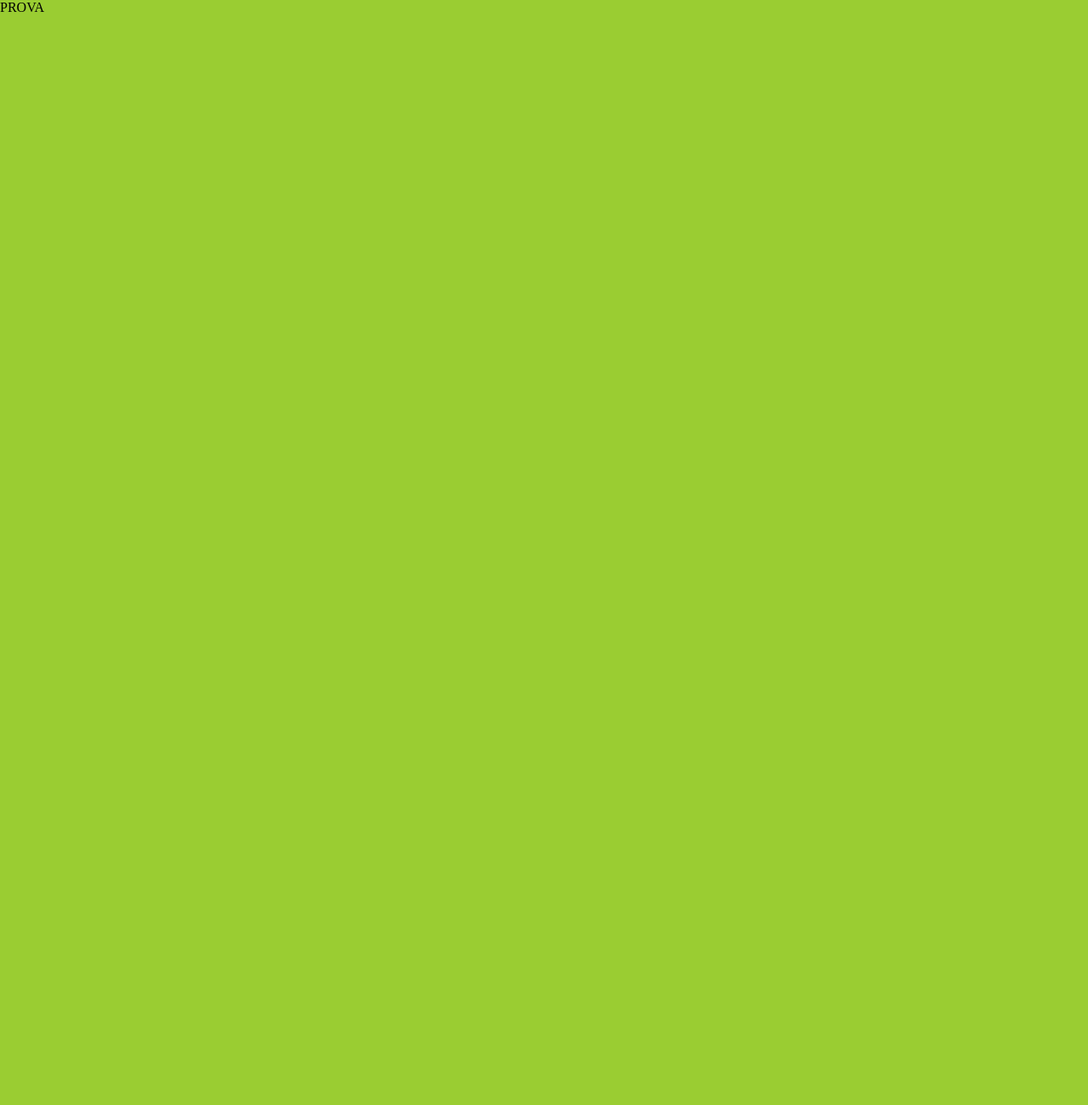
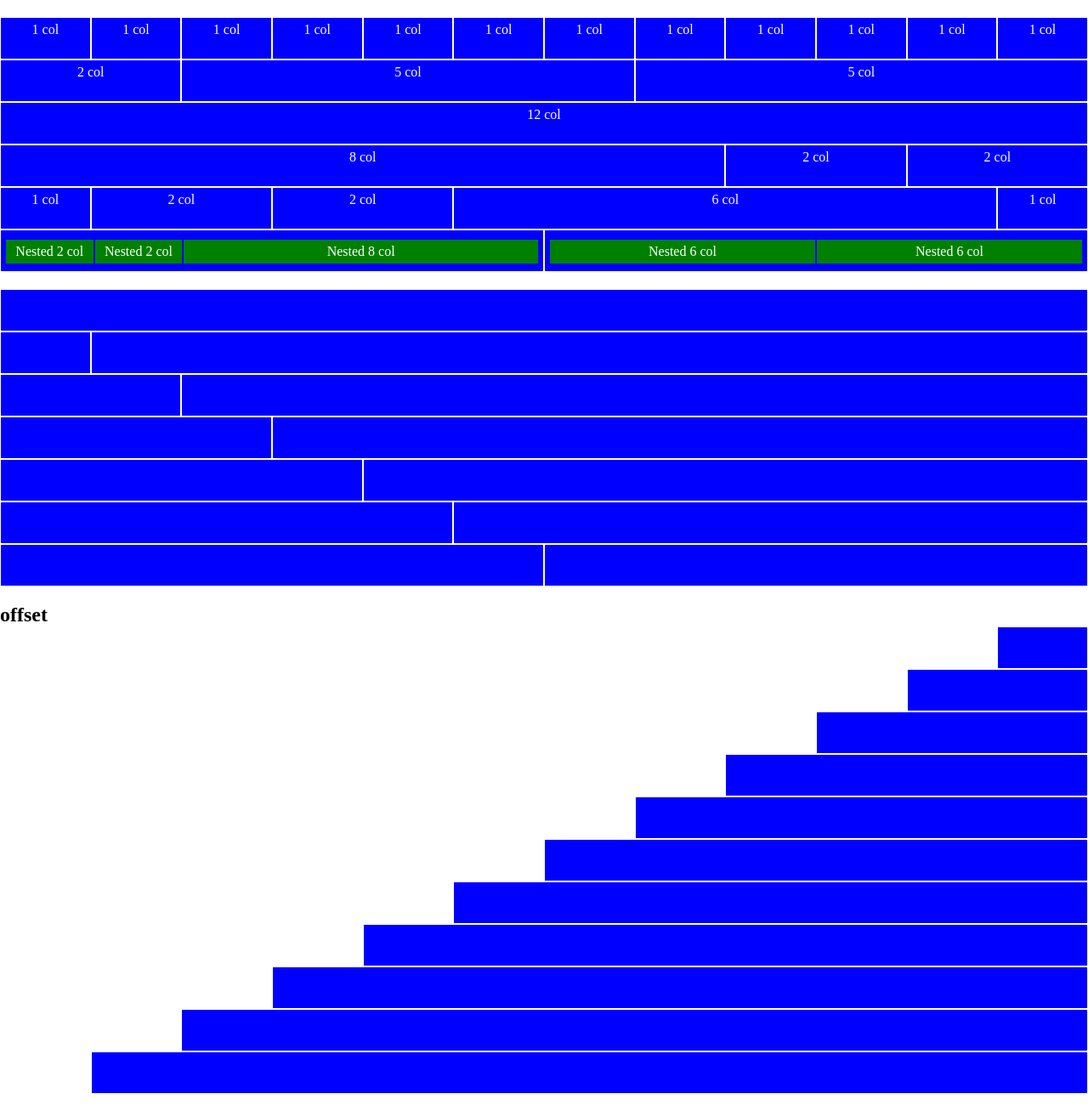
Before and after one commit to DanieleCorrado/html-css-12bool, a plain HTML site: page index.html in a window 1280 px wide. Shown: the whole page at 85% size. Before the commit the page ends 800 px from the top, so only its background shows below. Drawn offline with Linux system fonts and the light colour scheme.

Commit message:
add main

```diff
--- a/css/index.css
+++ b/css/index.css
@@ -1,5 +1,33 @@
+/* Regole generali */
+
 * {
   padding: 0;
   margin: 0;
   box-sizing: border-box;
 }
+
+/* Main */
+
+main {
+  margin: 20px 0;
+}
+
+section {
+  margin-bottom: 20px;
+}
+
+[class*="col"] {
+  text-align: center;
+  height: 50px;
+  background-color: blue;
+  border: 1px solid white;
+  color: white;
+  padding: 5px;
+}
+
+.nested{
+  height: 30px;
+  background-color: green;
+  margin: 5px 0;
+  border: 1px solid blue;
+}
--- a/css/lib/12bool.css
+++ b/css/lib/12bool.css
@@ -1,7 +1,144 @@
+/* FRAMEWORK GRIGLIA A 12 COLONNE */
+
+/* Regole generali */
+
 * {
   padding: 0;
   margin: 0;
   box-sizing: border-box;
 }
 
-body {background-color: yellowgreen;}
+/* Regole framework  */
+
+.container {
+  max-width: 1280px;
+  margin: 0 auto;
+}
+
+.row {
+  display: flex;
+  flex-direction: row;
+  flex-wrap: wrap;
+}
+
+/* Regole colonne */
+
+[class*="col-"] {
+  flex: 0 0 auto;
+}
+
+.col {
+  flex-grow: 1;
+  flex-basis: 0;
+  max-width: 100%;
+}
+
+.col-xs-1 {
+  flex-basis: calc((100% / 12) * 1);
+  max-width: calc((100% / 12) * 1);;
+}
+
+.col-xs-2 {
+  flex-basis: calc((100% / 12) * 2);
+  max-width: calc((100% / 12) * 2);
+}
+
+.col-xs-3 {
+  flex-basis: calc((100% / 12) * 3);
+  max-width: calc((100% / 12) * 3);
+}
+
+.col-xs-4 {
+  flex-basis: calc((100% / 12) * 4);
+  max-width: calc((100% / 12) * 4);
+}
+
+.col-xs-5 {
+  flex-basis: calc((100% / 12) * 5);
+  max-width: calc((100% / 12) * 5);
+}
+
+.col-xs-6 {
+  flex-basis: calc((100% / 12) * 6);
+  max-width: calc((100% / 12) * 6);
+}
+
+.col-xs-7 {
+  flex-basis: calc((100% / 12) * 7);
+  max-width: calc((100% / 12) * 7);
+}
+
+.col-xs-8 {
+  flex-basis: calc((100% / 12) * 8);
+  max-width: calc((100% / 12) * 8);
+}
+
+.col-xs-9 {
+  flex-basis: calc((100% / 12) * 9);
+  max-width: calc((100% / 12) * 9);
+}
+
+.col-xs-10 {
+  flex-basis: calc((100% / 12) * 10);
+  max-width: calc((100% / 12) * 10);
+}
+
+.col-xs-11 {
+  flex-basis: calc((100% / 12) * 11);
+  max-width: calc((100% / 12) * 11);
+}
+
+.col-xs-12 {
+  flex-basis: calc((100% / 12) * 12);
+  max-width: calc((100% / 12) * 12);
+}
+
+/* Regole offset */
+
+.col-xs-offset-1 {
+  margin-left: calc((100% / 12) * 1);
+}
+
+.col-xs-offset-2 {
+  margin-left: calc((100% / 12) * 2);
+}
+
+.col-xs-offset-3 {
+  margin-left: calc((100% / 12) * 3);
+}
+
+.col-xs-offset-4 {
+  margin-left: calc((100% / 12) * 4);
+}
+
+.col-xs-offset-5 {
+  margin-left: calc((100% / 12) * 5);
+}
+
+.col-xs-offset-6 {
+  margin-left: calc((100% / 12) * 6);
+}
+
+.col-xs-offset-7 {
+  margin-left: calc((100% / 12) * 7);
+}
+
+.col-xs-offset-8 {
+  margin-left: calc((100% / 12) * 8);
+}
+
+.col-xs-offset-9 {
+  margin-left: calc((100% / 12) * 9);
+}
+
+.col-xs-offset-10 {
+  margin-left: calc((100% / 12) * 10);
+}
+
+.col-xs-offset-11 {
+  margin-left: calc((100% / 12) * 11);
+}
+
+.col-xs-offset-12 {
+  margin-left: calc((100% / 12) * 12);
+}
--- a/index.html
+++ b/index.html
@@ -5,10 +5,279 @@
     <meta http-equiv="X-UA-Compatible" content="IE=edge">
     <meta name="viewport" content="width=device-width, initial-scale=1.0">
     <link rel="stylesheet" href="css/lib/12bool.css">
+    <link rel="stylesheet" href="css/lib/12bool-responsive.css">
     <link rel="stylesheet" href="css/index.css">
     <title>12bool</title>
   </head>
-  <body>
-    PROVA
-  </body>
+
+  <div class="container">
+
+    <body>
+
+      <main>
+
+        <section>
+
+          <!-- riga -->
+
+          <div class="row">
+
+            <div class="col-xs-1">1 col</div>
+            <div class="col-xs-1">1 col</div>
+            <div class="col-xs-1">1 col</div>
+            <div class="col-xs-1">1 col</div>
+            <div class="col-xs-1">1 col</div>
+            <div class="col-xs-1">1 col</div>
+            <div class="col-xs-1">1 col</div>
+            <div class="col-xs-1">1 col</div>
+            <div class="col-xs-1">1 col</div>
+            <div class="col-xs-1">1 col</div>
+            <div class="col-xs-1">1 col</div>
+            <div class="col-xs-1">1 col</div>
+
+          </div>
+
+          <!-- Riga -->
+
+          <div class="row">
+
+            <div class="col-xs-2">2 col</div>
+            <div class="col-xs-5">5 col</div>
+            <div class="col-xs-5">5 col</div>
+
+          </div>
+
+          <!-- Riga -->
+
+          <div-row>
+
+            <div class="col-xs-12">12 col</div>
+
+          </div-row>
+
+          <!-- Riga -->
+
+          <div class="row">
+
+            <div class="col-xs-8">8 col</div>
+            <div class="col-xs-2">2 col</div>
+            <div class="col-xs-2">2 col</div>
+
+          </div>
+
+          <!-- Riga -->
+
+          <div class="row">
+
+            <div class="col-xs-1">1 col</div>
+            <div class="col-xs-2">2 col</div>
+            <div class="col-xs-2">2 col</div>
+            <div class="col-xs-6">6 col</div>
+            <div class="col-xs-1">1 col</div>
+
+          </div>
+
+          <!-- Riga -->
+
+          <div class="row">
+
+            <div class="col-xs-6">
+
+              <div class="row">
+
+                <div class="nested col-xs-2">Nested 2 col</div>
+                <div class="nested col-xs-2">Nested 2 col</div>
+                <div class="nested col-xs-8">Nested 8 col</div>
+
+              </div>
+
+            </div>
+
+            <div class="col-xs-6">
+
+              <div class="row">
+
+                <div class="nested col-xs-6">Nested 6 col</div>
+                <div class="nested col-xs-6">Nested 6 col</div>
+
+              </div>
+
+            </div>
+
+          </div>
+
+        </section>
+
+        <section>
+
+          <!-- Riga -->
+
+          <div class="row">
+
+            <div class="col-xs-12"></div>
+
+          </div>
+
+          <!-- Riga -->
+
+          <div class="row">
+
+            <div class="col-xs-1"></div>
+            <div class="col-xs-11"></div>
+
+          </div>
+
+          <!-- Riga -->
+
+          <div class="row">
+
+            <div class="col-xs-2"></div>
+            <div class="col-xs-10"></div>
+
+          </div>
+
+          <!-- Riga -->
+
+          <div class="row">
+
+            <div class="col-xs-3"></div>
+            <div class="col-xs-9"></div>
+
+          </div>
+
+          <!-- Riga -->
+
+          <div class="row">
+
+            <div class="col-xs-4"></div>
+            <div class="col-xs-8"></div>
+
+          </div>
+
+          <!-- Riga -->
+
+          <div class="row">
+
+            <div class="col-xs-5"></div>
+            <div class="col-xs-7"></div>
+
+          </div>
+
+          <!-- Riga -->
+
+          <div class="row">
+
+            <div class="col-xs-6"></div>
+            <div class="col-xs-6"></div>
+
+          </div>
+
+        </section>
+
+        <!-- Offset -->
+
+        <section>
+
+          <h2>offset</h2>
+
+          <!-- Riga -->
+
+          <div class="row">
+
+            <div class="col-xs-1 col-xs-offset-11"></div>
+
+          </div>
+
+          <!-- Riga -->
+
+          <div class="row">
+
+            <div class="col-xs-2 col-xs-offset-10"></div>
+
+          </div>
+
+          <!-- Riga -->
+
+          <div class="row">
+
+            <div class="col-xs-3 col-xs-offset-9"></div>
+
+          </div>
+
+          <!-- Riga -->
+
+          <div class="row">
+
+            <div class="col-xs-4 col-xs-offset-8"></div>
+
+          </div>
+
+          <!-- Riga -->
+
+          <div class="row">
+
+            <div class="col-xs-5 col-xs-offset-7"></div>
+
+          </div>
+
+          <!-- Riga -->
+
+          <div class="row">
+
+            <div class="col-xs-6 col-xs-offset-6"></div>
+
+          </div>
+
+          <!-- Riga -->
+
+          <div class="row">
+
+            <div class="col-xs-7 col-xs-offset-5"></div>
+
+          </div>
+
+          <!-- Riga -->
+
+          <div class="row">
+
+            <div class="col-xs-8 col-xs-offset-4"></div>
+
+          </div>
+
+          <!-- Riga -->
+
+          <div class="row">
+
+            <div class="col-xs-9 col-xs-offset-3"></div>
+
+          </div>
+
+          <!-- Riga -->
+
+          <div class="row">
+
+            <div class="col-xs-10 col-xs-offset-2"></div>
+
+          </div>
+
+          <!-- Riga -->
+
+          <div class="row">
+
+            <div class="col-xs-11 col-xs-offset-1"></div>
+
+          </div>
+
+        </section>
+
+
+
+
+
+      </main>
+
+    </body>
+
+  </div>
+
 </html>
```
Also changed, not shown: css/lib/12bool-responsive.css (added).
